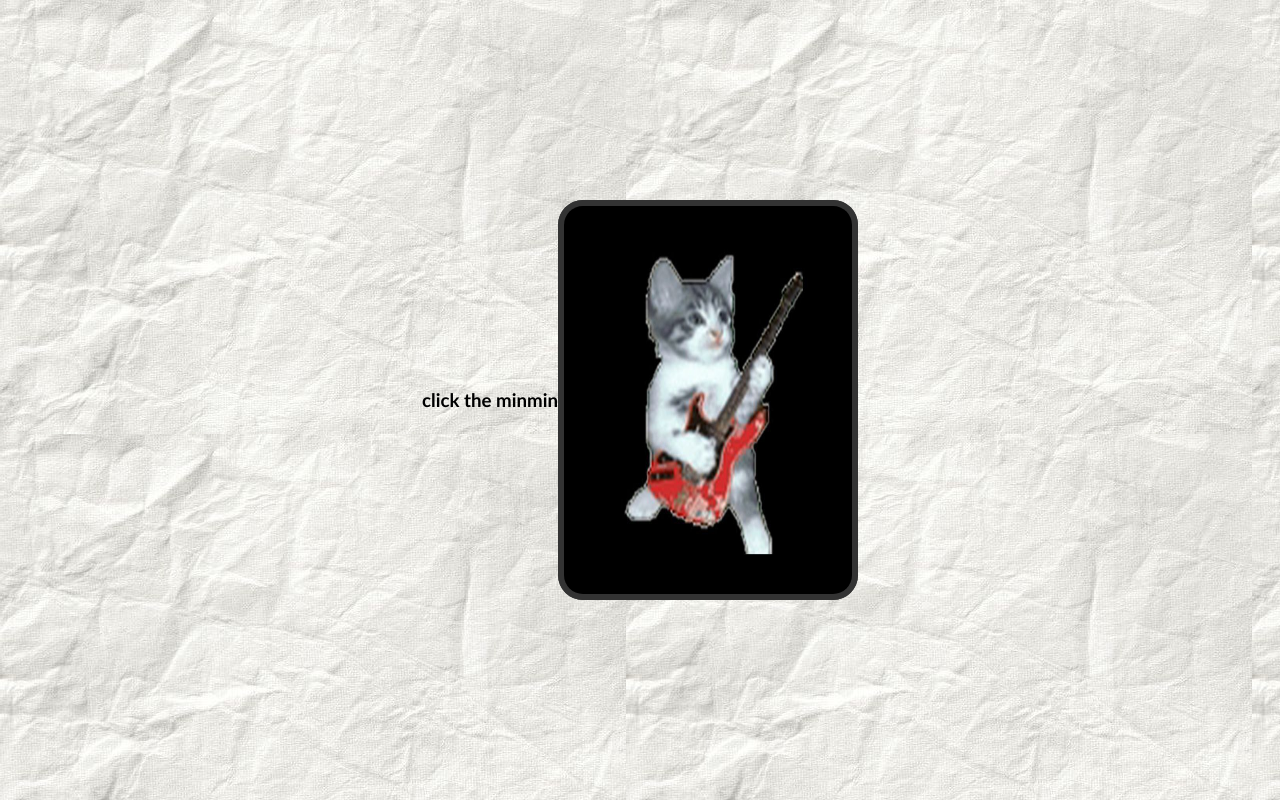
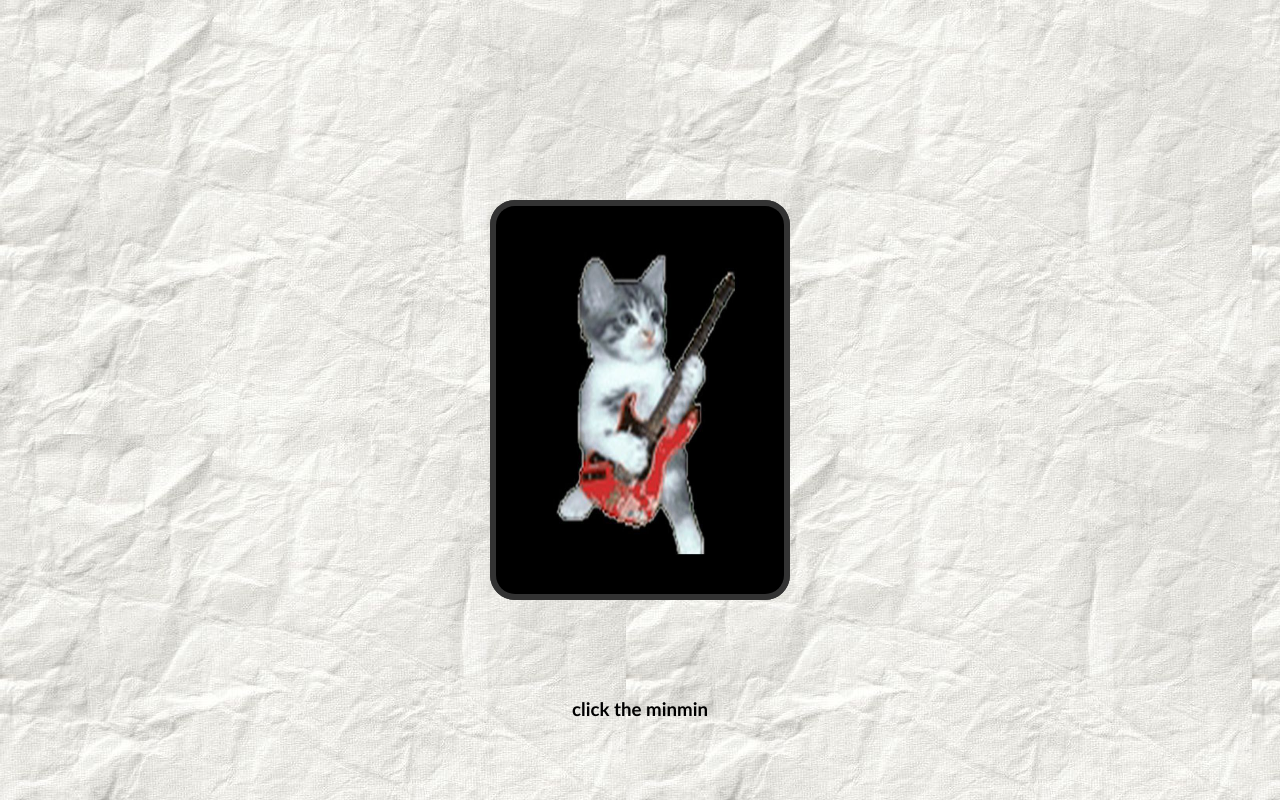
Before and after one commit to lynmainee/24, a plain HTML site: page index.html in a window 1280 px wide. Drawn offline with Linux system fonts and the light colour scheme.

Commit message:
Update style.css

```diff
--- a/style.css
+++ b/style.css
@@ -12,6 +12,12 @@
     display: flex;
     justify-content: center;
     align-items: center;
+  }
+  .click{
+    text-align: center;
+    bottom: 80px;
+    position: absolute;
+    font-family: 'Trebuchet MS', 'Lucida Sans Unicode', 'Lucida Grande', 'Lucida Sans', Arial, sans-serif;
   }
   .flip-card-container {
     border-radius: 25px;
```
